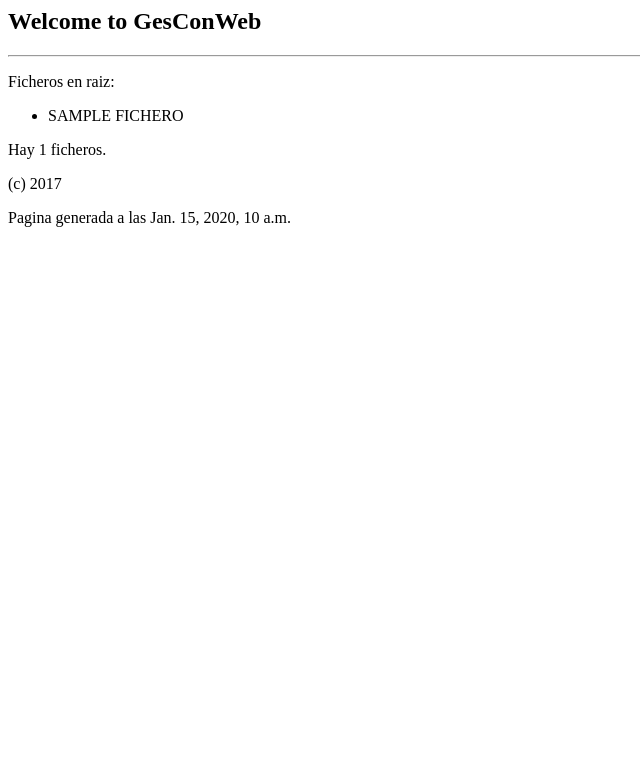
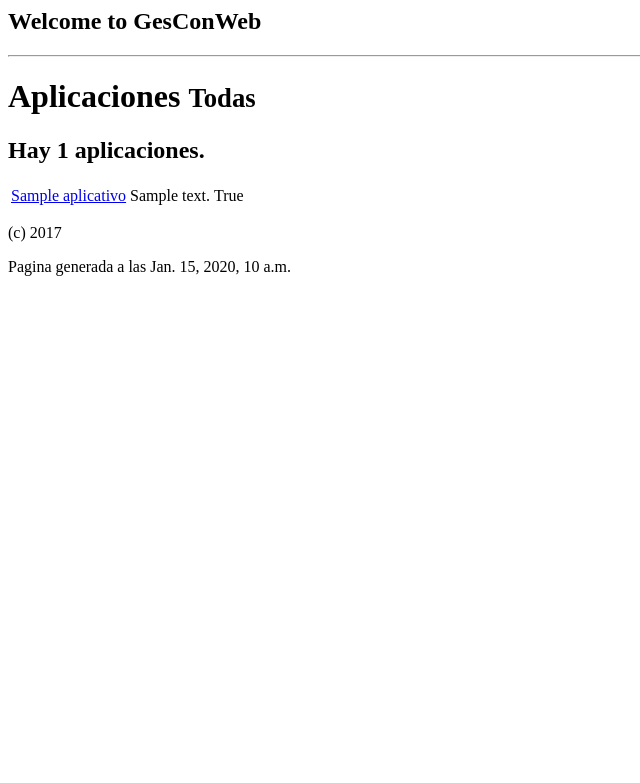
Before and after one commit to euribates/demo1, a Django app: template gesconweb/templates/gesconweb/homepage.html in a window 1280 px wide. Shown: the top 783 px of the page, without its empty margins (0-640 px from the left). Run offline with Django 3.2, Linux system fonts and the light colour scheme; tables that the repository leaves empty hold one stand-in row (values such as "Sample post"); the template is opened without the code that fills it: values that come from a table or form of the project are taken from there, most other values are stand-ins (such as "Sample title", 1, 10 or a date in 2020).

Commit message:
Listado de aplicaciones en gesconweb

```diff
--- a/gesconweb/templates/gesconweb/homepage.html
+++ b/gesconweb/templates/gesconweb/homepage.html
@@ -1,15 +1,22 @@
 {% extends 'gesconweb/base.html' %}
+
+{% block title %}Listado de aplicaciones{% endblock %}
 
 {% block content %}
 
-<p>Ficheros en raiz:</p>
-<ul>
-    {% for f in ficheros %}
-        <li> {{ f|upper }} </li>
+<h1>Aplicaciones <small>Todas</small></h1>
+<h2>Hay <span class="badge">{{ apps.count }}</span> aplicaciones.</h2>
+
+<table class="table">
+    {% for app in apps %}
+      <tr>
+          <td> <a href="{{ app.url }}"> {{ app.nombre }} <a></td>
+          <td> {{ app.descripcion }} </td>
+          <td> {{ app.activo }} </td>
+      </tr>
     {% endfor %}
-</ul>
+</table>
 
-Hay {{ ficheros|length }} ficheros.</p>
 
 {% endblock %}
 
--- a/gesconweb/views.py
+++ b/gesconweb/views.py
@@ -7,13 +7,15 @@ from django.http import HttpResponse
 import datetime
 import os
 
+from .models import Aplicativo
+
 # Create your views here.
 
 
 def homepage(request):
     return render(request, 'gesconweb/homepage.html', {
         'now': datetime.datetime.now(),
-        'ficheros': os.listdir('/home/'),
+        'apps': Aplicativo.objects.all(),
         })
 
 def hola(request, numeros, letras):
```
